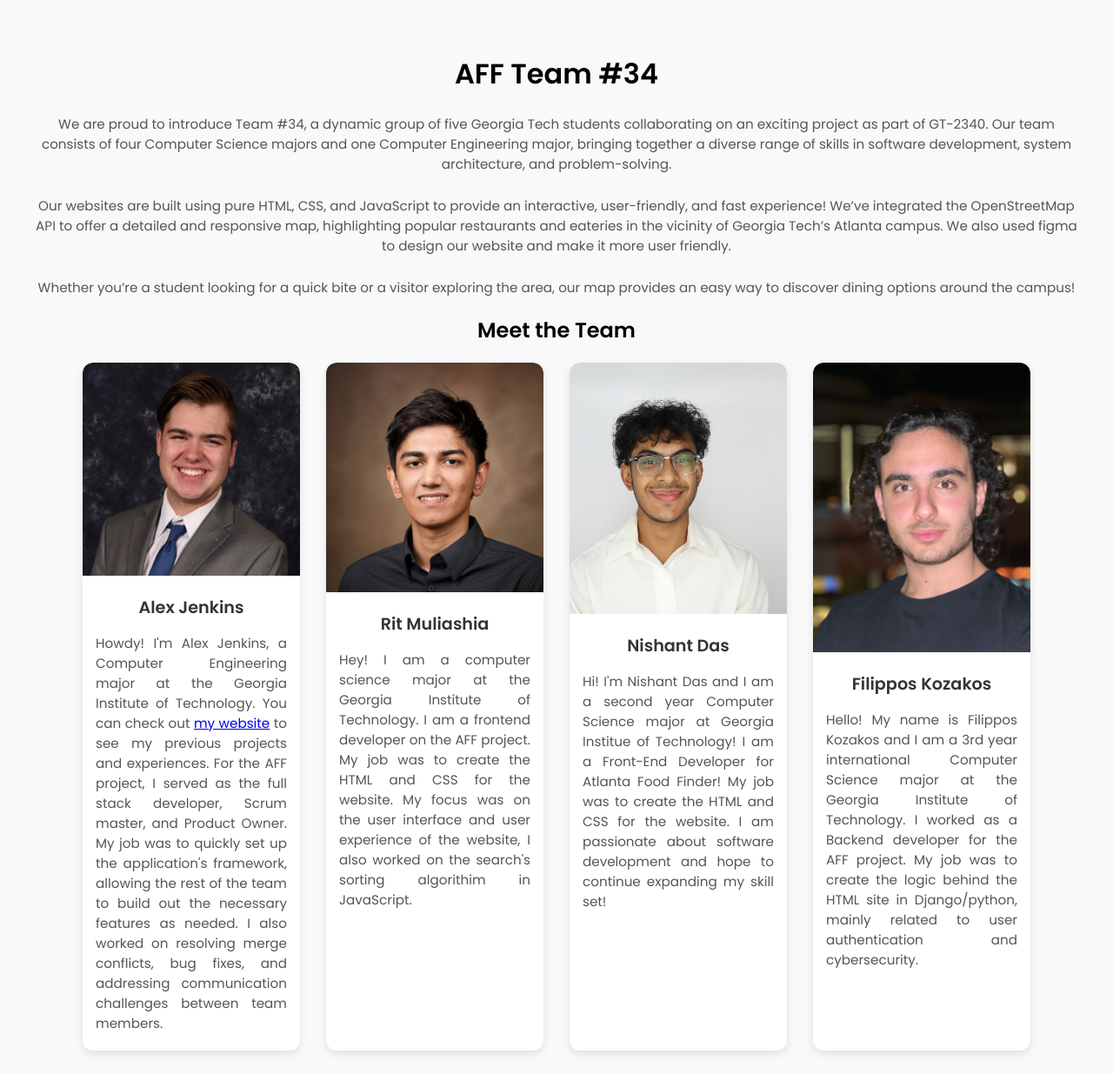
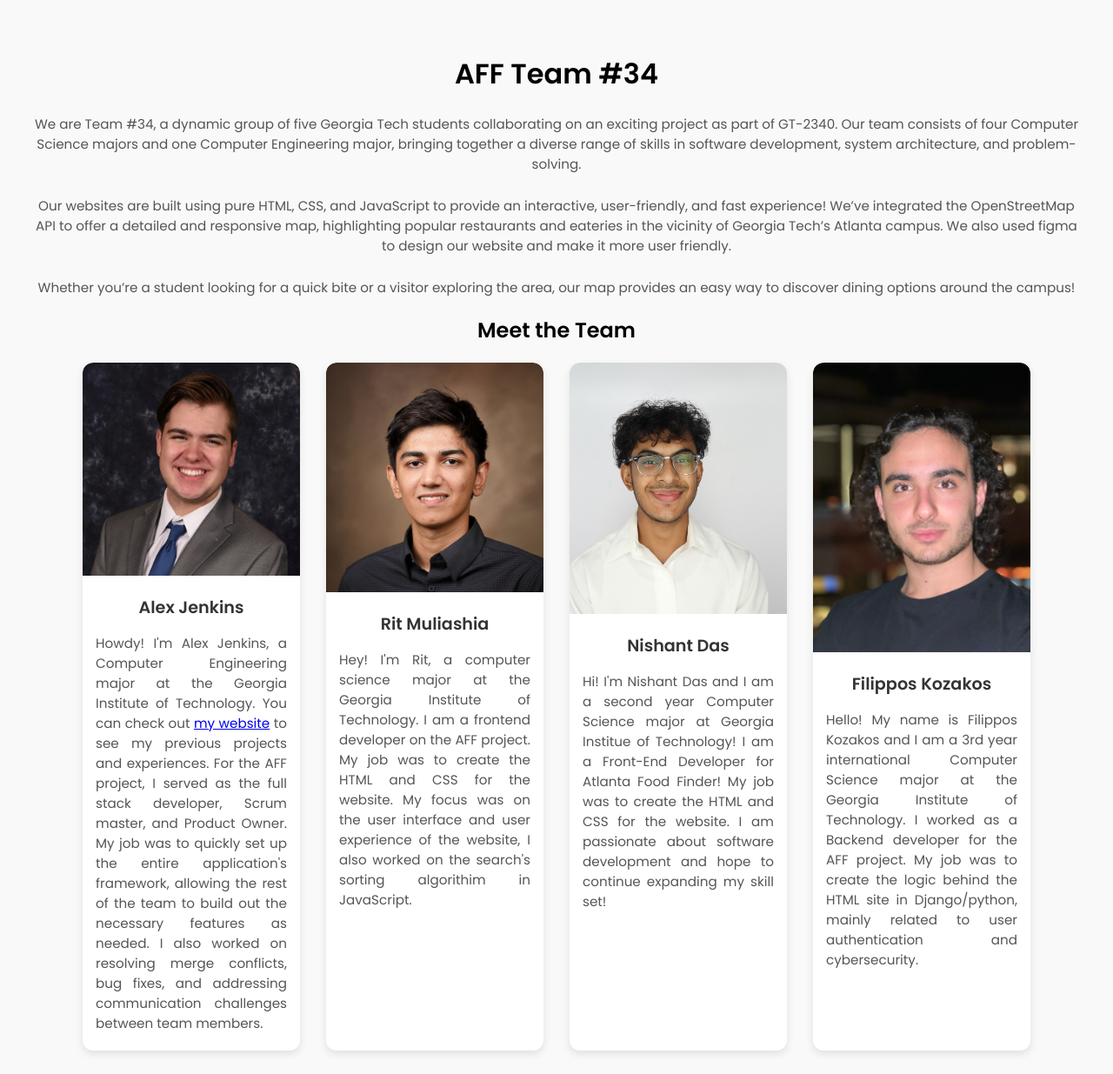
Before and after one commit to rixified/AFFTEAM, a plain HTML site: page index.html in a window 1280 px wide. Shown: the top 1235 px of the page at 87% size. Drawn offline with Linux system fonts and the light colour scheme.

Commit message:
Update index.html

```diff
--- a/index.html
+++ b/index.html
@@ -16,7 +16,7 @@
         <header>
             <h1 style="text-align:center">AFF Team #34</h1>
             <p style="text-align:center">
-                We are proud to introduce Team #34, a dynamic group of
+                We are Team #34, a dynamic group of
                 five Georgia Tech students collaborating on an exciting
                 project as part of GT-2340. Our team consists of four
                 Computer Science majors and one Computer Engineering major,
@@ -48,7 +48,7 @@
                     You can check out <a target=blank href="https://alexj.io/">my website</a> to see my previous
                     projects and experiences. For the AFF project, I served as the full
                     stack developer, Scrum master, and Product Owner. My job was
-                    to quickly set up the application's framework, allowing the
+                    to quickly set up the entire application's framework, allowing the
                     rest of the team to build out the necessary features as needed. I also worked on resolving
                     merge conflicts, bug fixes, and addressing communication challenges between team members.
                 </p>
@@ -57,7 +57,7 @@
                 <img src="./pics/rit_headshot.jpeg" alt="Rit Muliashia" />
                 <h3>Rit Muliashia</h3>
                 <p>
-                    Hey! I am a computer science major at the Georgia Institute of Technology.
+                    Hey! I'm Rit, a computer science major at the Georgia Institute of Technology.
                     I am a frontend developer on the AFF project. My job was to create the
                     HTML and CSS for the website. My focus was on the user interface and
                     user experience of the website, I also worked on the search's sorting
@@ -88,7 +88,7 @@
                 <p>
                     Hey, I am Aryan Deshpande, a junior at tech pursuing computer science as my major.
                     I am currently working in the backend team of the atlanta food finder project.
-                    My job is to create the logic behind the HTML site in Django/python,
+                    My job was to create the logic behind the HTML site in Django/Python,
                     and to make sure that the data users interface with is stored and retrieved correctly.
                 </p>
             </div>
```
